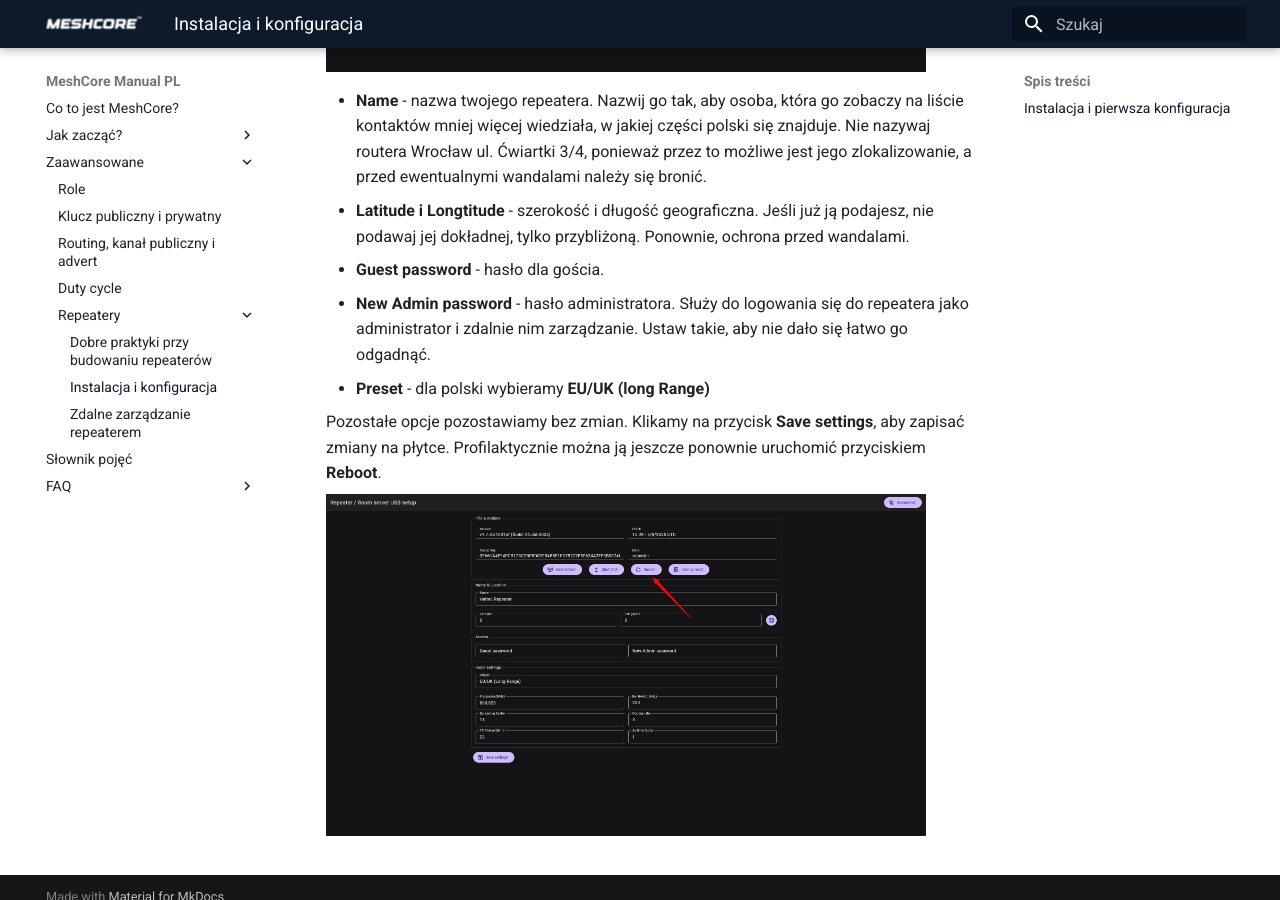
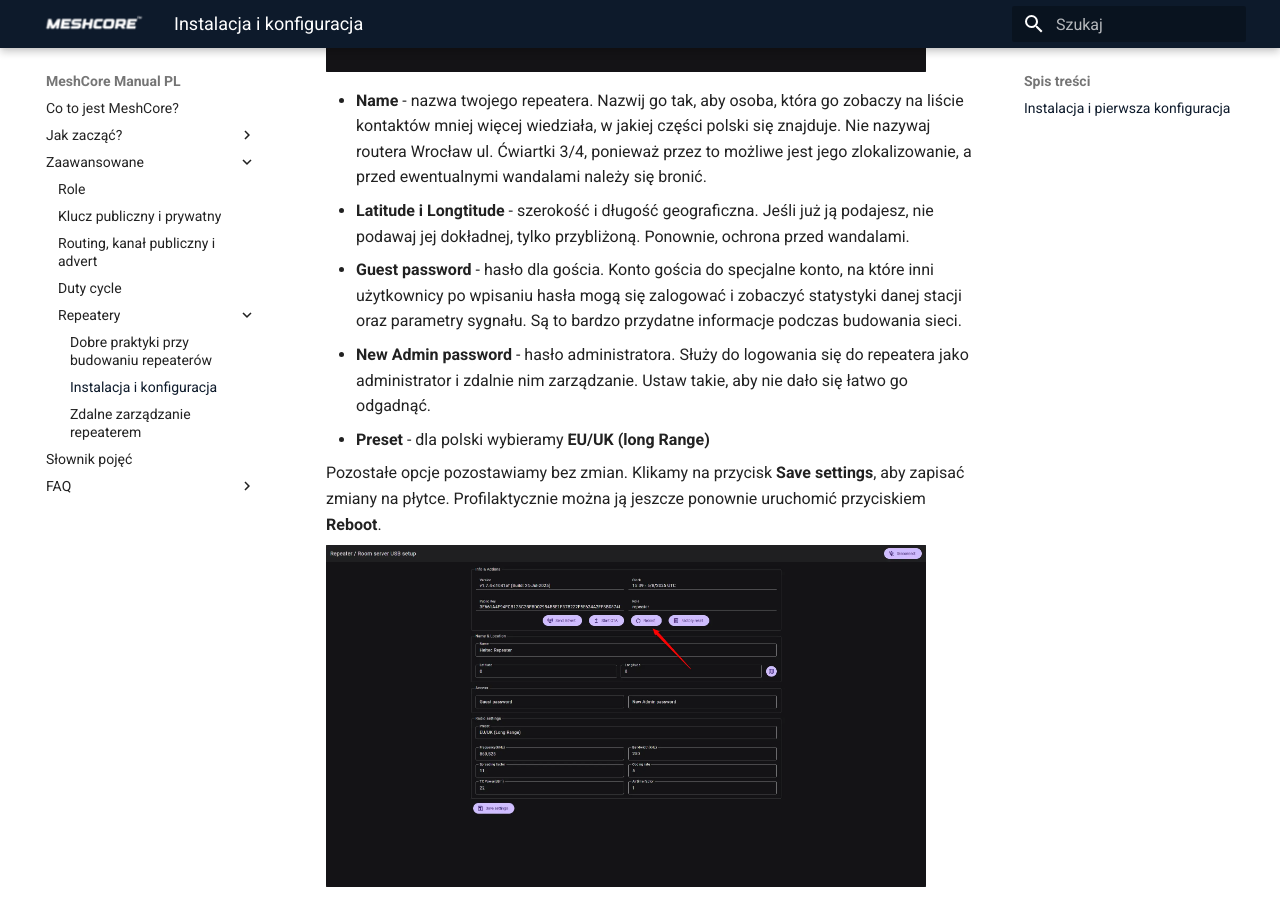
Before and after one commit to deFAT64/meshcore-manual-pl, an MkDocs documentation site: the page built from docs/zaawansowane/repeater/instalacjaKonfiguracjaRepeatera.md, in a window 1280 px wide and 900 px high, scrolled down 2160 px. Built offline with MkDocs 1.6.1 and Material for MkDocs 9.7.7, drawn with Linux system fonts in a browser that asks for light colours.

Commit message:
Mod Guest password in instalacjaKonfiguracjaRepeatera.md

```diff
--- a/docs/zaawansowane/repeater/instalacjaKonfiguracjaRepeatera.md
+++ b/docs/zaawansowane/repeater/instalacjaKonfiguracjaRepeatera.md
@@ -39,7 +39,7 @@
 
       - **Name** - nazwa twojego repeatera. Nazwij go tak, aby osoba, która go zobaczy na liście kontaktów mniej więcej wiedziała, w jakiej części polski się znajduje. Nie nazywaj routera Wrocław ul. Ćwiartki 3/4, ponieważ przez to możliwe jest jego zlokalizowanie, a przed ewentualnymi wandalami należy się bronić.
       - **Latitude i Longtitude** - szerokość i długość geograficzna. Jeśli już ją podajesz, nie podawaj jej dokładnej, tylko przybliżoną. Ponownie, ochrona przed wandalami.
-      - **Guest password** - hasło dla gościa.
+      - **Guest password** - hasło dla gościa. Konto gościa do specjalne konto, na które inni użytkownicy po wpisaniu hasła mogą się zalogować i zobaczyć statystyki danej stacji oraz parametry sygnału. Są to bardzo przydatne informacje podczas budowania sieci.
       - **New Admin password** - hasło administratora. Służy do logowania się do repeatera jako administrator i zdalnie nim zarządzanie. Ustaw takie, aby nie dało się łatwo go odgadnąć.
       - **Preset** - dla polski wybieramy **EU/UK (long Range)**
 
```
